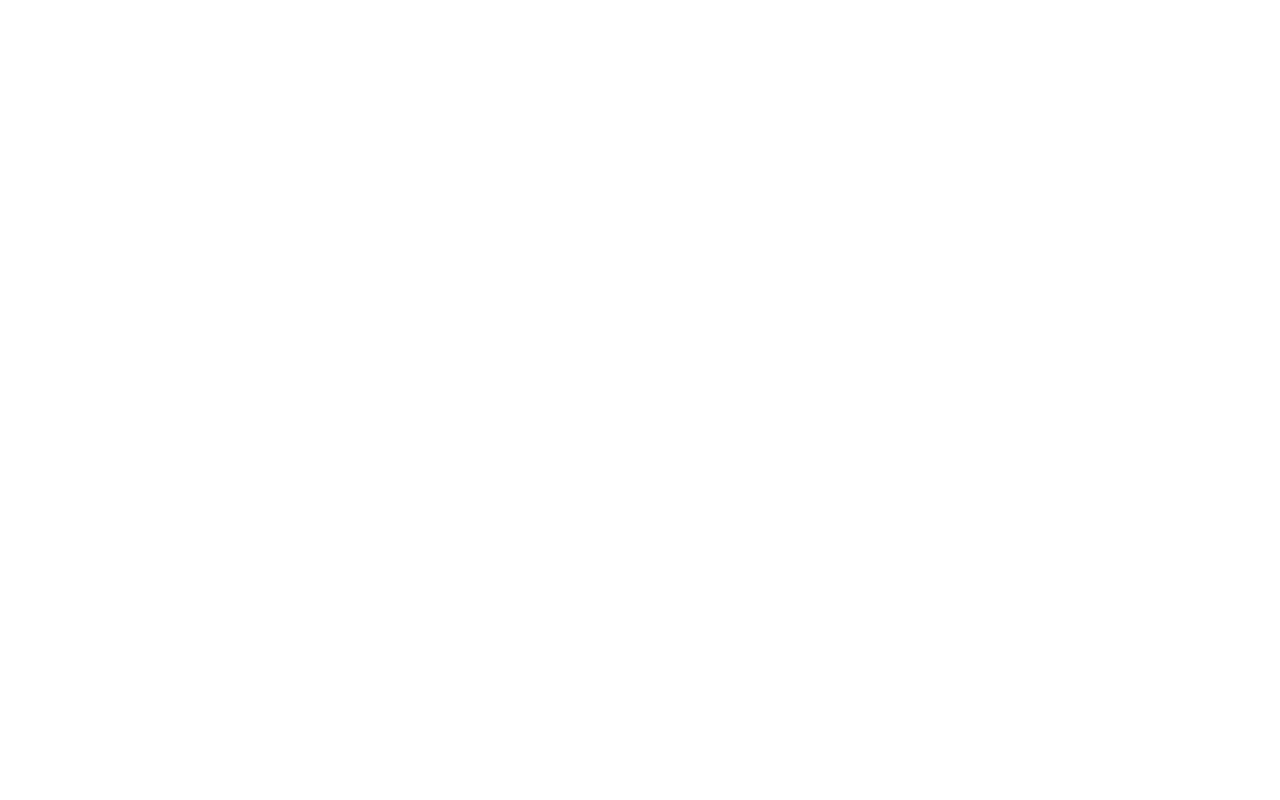
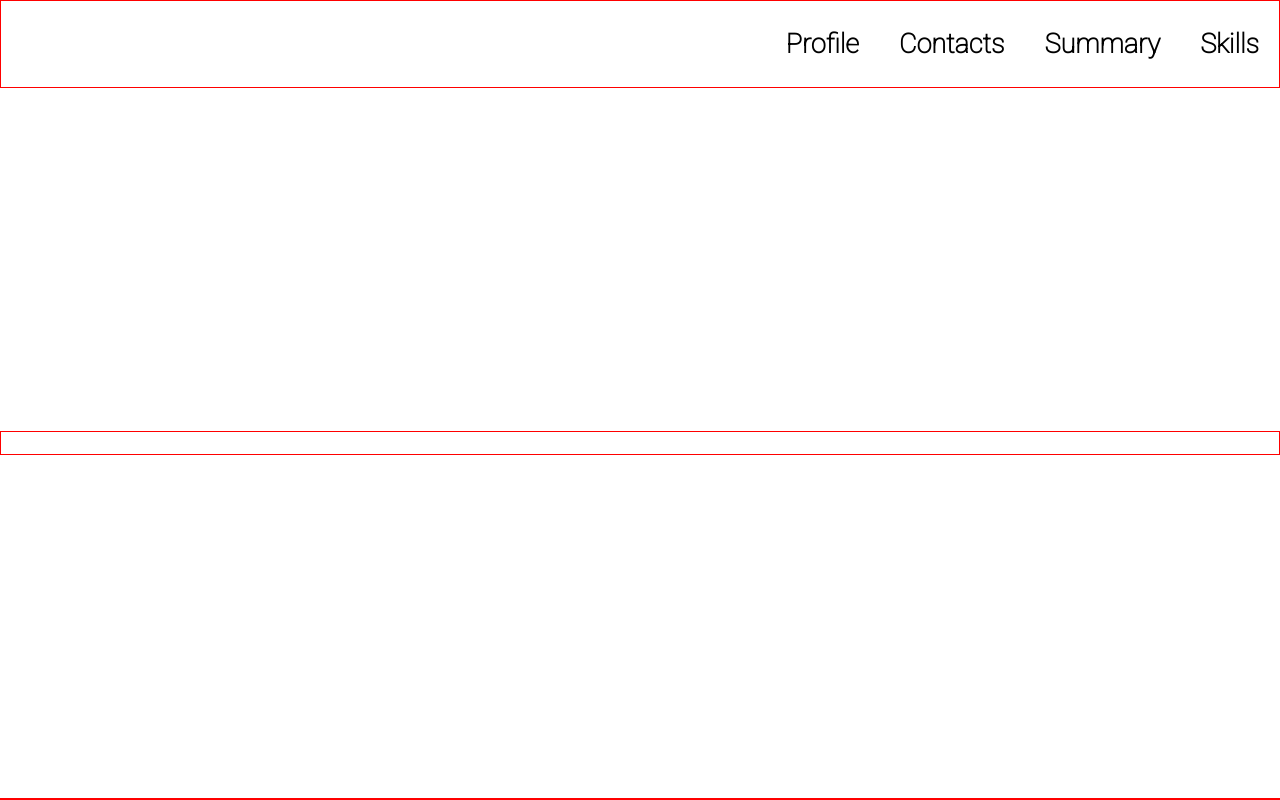
Before and after one commit to alexlenkov-ptn/rsschool-cv, a plain HTML site: page index.html in a window 1280 px wide. Drawn offline with Linux system fonts and the light colour scheme.

Commit message:
feat: change html and css files

```diff
--- a/css/style.css
+++ b/css/style.css
@@ -0,0 +1,88 @@
+/* шрифт */
+body {
+    font-family: 'Roboto', sans-serif;
+    font-size: 18px;
+    font-weight: 400;
+    line-height: 1.5;
+    color: #4d2323;
+    min-height: 100vh;
+    margin: 0;
+    padding: 0;
+    display: flex;
+    flex-direction: column;
+    justify-content: space-between;
+}
+/* блоки */
+* {
+    box-sizing: border-box;
+}
+/* еще нужно проверить нужно ли включать сюда margin */
+.header {
+    border: 1px solid red
+}
+.main {
+    border: 1px solid red
+}
+.footer {
+    border: 1px solid red
+}
+/* указываем свойства для container */
+.container {
+    max-width: 1440px;
+    margin: 0 auto;
+}
+.nav-list {
+    /* двигаем список в header */
+    display: flex;
+    justify-content: flex-end;
+    align-items: center;
+    /* убираем маркеры */
+    list-style: none;
+}
+/* плавная прокрутка для якорных ссылок */
+html {
+    scroll-behavior: smooth;
+}
+.nav-link {
+    /* добавляем отступы между элементами списка */
+    padding: 0 20px;
+    line-height: 50px;
+    /* убираем подчеркивание ссылок */
+    text-decoration: none;
+    /* указываем размер */
+    font-size: 27px;
+    /* прозрачность */
+    font-weight: bold;
+    /* цвет */
+    color: black;
+    /* плавно меняются интерактивные элементы */
+    transition: .3s;
+}
+/* Вот тут почему-то не работает, стоит разобраться в конце */
+a {
+    color: #829985;
+    text-decoration: none;
+    transition: color 0.5s;
+}
+a:hover {
+    color: #4d2323;
+}
+
+/* flex - размещает секции по горзонтали; width - секция занимает половину ширины контейнера; flex-wrap - не помещаются по ширине - переносятся на новую строку */
+
+.main-container {
+    display: flex;
+    flex-wrap: wrap;
+}
+
+.section {
+    width: 50%;
+}
+
+/* meida */
+
+@media (max-width: 768px) {
+    .section {
+        width: 100%;
+    }
+}
--- a/index.html
+++ b/index.html
@@ -5,9 +5,63 @@
     <meta http-equiv="X-UA-Compatible" content="IE=edge">
     <meta name="viewport" content="width=device-width, initial-scale=1.0">
     <title>cv</title>
-    <link rel="stylesheet" href = "css/style.css">
+    <!--Подключаем таблицу стилей-->
+    <link rel="stylesheet" href="css/style.css">
+    <!--Добавляем иконку-->
+    <link rel="icon" href="assets/ico/png-clipart-front-end-web-development-web-design-software-development-web-design-cdr-angle-thumbnail.ico">
+    <!--Подключение шрифта-->
+    <link rel="preconnect" href="https://fonts.googleapis.com">
+    <link rel="preconnect" href="https://fonts.gstatic.com" crossorigin><link href="https://fonts.googleapis.com/css2?family=Roboto:wght@100&display=swap" rel="stylesheet">
 </head>
 <body>
+    <header class="header">
+        <div class="container">
+            <nav class="nav">
+                <ul class="nav-list">
+                    <li class="nav-item">
+                        <a href="#profile" class="nav-link">Profile</a>
+                    </li>
+                    <li class="nav-item">
+                        <a href="#contacts" class="nav-link">Contacts</a>
+                    </li>
+                    <li class="nav-item">
+                        <a href="#summary" class="nav-link">Summary</a>
+                    </li>
+                    <li class="nav-item">
+                        <a href="#skills" class="nav-link">Skills</a>
+                    </li>
+                </ul>
+            </nav>
+        </div>
+    </header>
+    <main class="main">
+        <div class="container" class = "main-container">
+            <section class="section" id="profile">
+                <h1 class = "section-title">
 
+                </h1>
+            </section>
+            <section class="section" id="contacts">
+                <h2 class="section-contacts">
+
+                </h2>
+            </section>
+            <section class="section" id="summary">
+                <h2 class="section-summary">
+
+                </h2>
+            </section>
+            <section class="section" id="skills">
+                <h2 class="section-skills">
+
+                </h2>
+            </section>
+        </div>
+    </main>
+    <footer class="footer">
+        <div class="container">
+
+        </div>
+    </footer>
 </body>
 </html>
```
Also changed, not shown: assets/fonts/Roboto-Black.ttf (added), assets/fonts/Roboto-BlackItalic.ttf (added), assets/fonts/Roboto-Bold.ttf (added), assets/fonts/Roboto-BoldItalic.ttf (added), assets/fonts/Roboto-Italic.ttf (added), assets/fonts/Roboto-Light.ttf (added), assets/fonts/Roboto-LightItalic.ttf (added), assets/fonts/Roboto-Medium.ttf (added), assets/fonts/Roboto-MediumItalic.ttf (added), assets/fonts/Roboto-Regular.ttf (added), assets/fonts/Roboto-Thin.ttf (added), assets/fonts/Roboto-ThinItalic.ttf (added).
